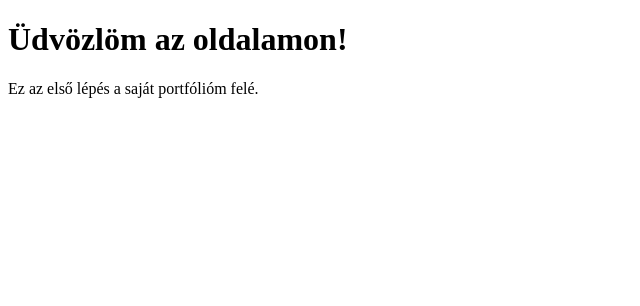
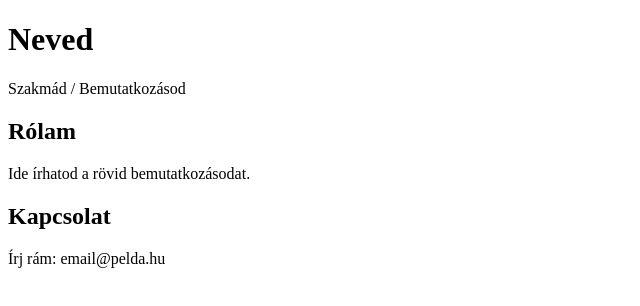
Before and after one commit to schgica/portfolio, a plain HTML site: page index.html in a window 1280 px wide. Shown: the whole page, without its empty margins (0-640 px from the left). Drawn offline with Linux system fonts and the light colour scheme.

Commit message:
Update index.html

```diff
--- a/index.html
+++ b/index.html
@@ -1,10 +1,24 @@
 <!DOCTYPE html>
-<html>
+<html lang="hu">
 <head>
-    <title>Az én portfólióm</title>
+    <meta charset="UTF-8">
+    <title>Saját Portfólió</title>
+    <link rel="stylesheet" href="style.css">
 </head>
 <body>
-    <h1>Üdvözlöm az oldalamon!</h1>
-    <p>Ez az első lépés a saját portfólióm felé.</p>
+    <header>
+        <h1>Neved</h1>
+        <p>Szakmád / Bemutatkozásod</p>
+    </header>
+
+    <section id="about">
+        <h2>Rólam</h2>
+        <p>Ide írhatod a rövid bemutatkozásodat.</p>
+    </section>
+
+    <section id="contact">
+        <h2>Kapcsolat</h2>
+        <p>Írj rám: email@pelda.hu</p>
+    </section>
 </body>
 </html>
```
